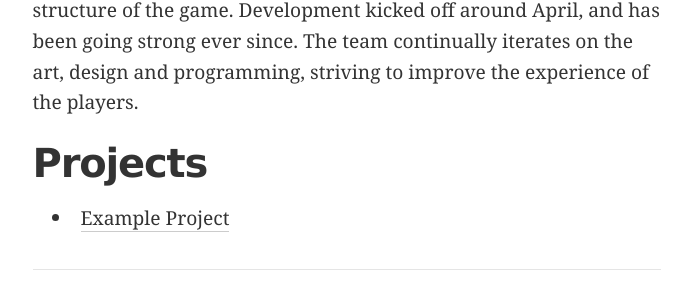
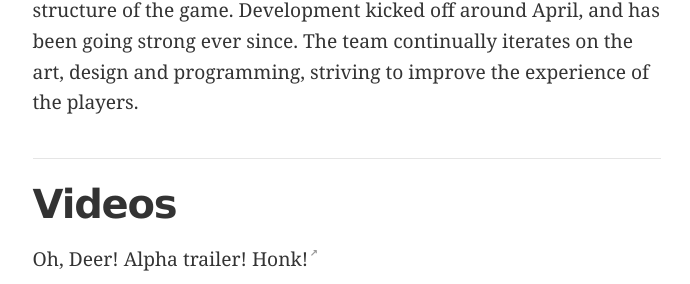
Before and after one commit to StrungAlongGame/StrungAlongGame.github.io, a plain HTML site: page index.html in a window 1280 px wide. Shown: the part 1909-2193 px from the top of the page, without its empty margins (273-963 px from the left). Drawn offline with Linux system fonts and the light colour scheme.

Commit message:
no project

```diff
--- a/index.html
+++ b/index.html
@@ -64,12 +64,6 @@
           <p>Strung Along has been developed by a team of eight students studying at the Swinburne University of Technology. The team of designers and artists formed in March and began brainstorming ideas immediately. Programmers sooned joined to offer their expertise to the project and bring life to the team's ideas.  </p>
           <p>Strung Along spawned from a mix of initial ideas. Some original concepts involved players working together to pilot a single body or players being tethered together. These ideas blended together to create the idea for the string mechanics, with players being tethered to the environment. From here, the idea evolved into a game about puppets on strings, which informed the aesthetic and act-based structure of the game. Development kicked off around April, and has been going strong ever since. The team continually iterates on the art, design and programming, striving to improve the experience of the players. </p>
           </div>
-        <div id="projects">
-          <h2>Projects</h2>
-          <ul>
-            <li><a href="./exampleproject/">Example Project</a></li>
-          </ul>
-        </div>
       </div>
     </div>
     <div id="videos">
```
